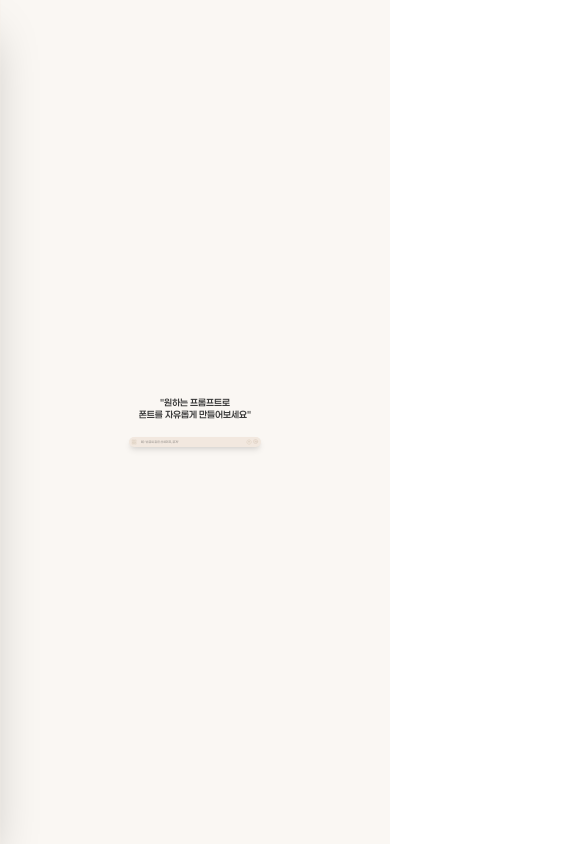
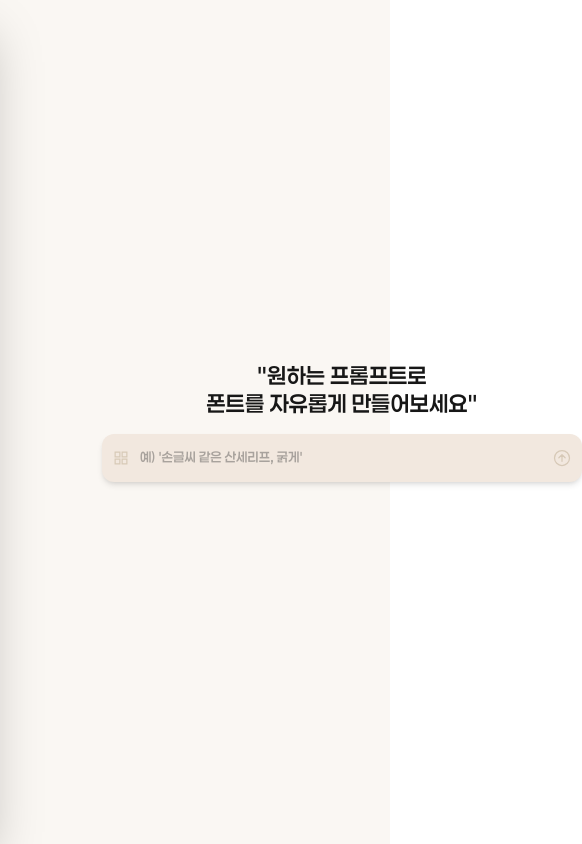
Before and after one commit to JEONJOOHYUN/MonoGlyph_FrontEnd, a Next.js app: page / in a window 390 px wide. Shown: the whole page, 582 px wide, since content can reach past the window. Built offline with nearby package versions, Linux system fonts and the light colour scheme.

Commit message:
아이콘 픽스 및 반응형 패치

```diff
--- a/app/(desktop)/page.tsx
+++ b/app/(desktop)/page.tsx
@@ -1,9 +1,13 @@
 "use client";
 
 import { useEffect, useMemo, useRef, useState } from "react";
-import { AiOutlineAppstore } from "react-icons/ai";
-import { FiSettings, FiFileText, FiSearch } from "react-icons/fi";
-import { IoArrowUpCircleOutline } from "react-icons/io5";
+import { AiOutlineAppstore } from "react-icons/ai"; // 사이드바
+import { FiFileText, FiSearch } from "react-icons/fi"; // "대기 중…"
+import { IoArrowUpCircleOutline } from "react-icons/io5"; // 업로드
+import { MdOutlineStyle, MdFontDownload } from "react-icons/md"; // "스타일 분석 및 생성중", "TTF 파일 생성완료!"
+import { RiAdminLine, RiFontSize } from "react-icons/ri"; // 관리자, "생성된 글자 분석중"
+import { BiFontFamily } from "react-icons/bi"; // "전체 글자 생성중"
+import { BsFileEarmarkFont } from "react-icons/bs"; // "폰트 파일 생성중"
 
 export default function Main() {
   const [open, setOpen] = useState(false);
@@ -23,7 +27,11 @@ export default function Main() {
   }
 
   return (
-    <div className={["min-h-screen bg-bg", "[--sw:22vw]"].join(" ")}>
+    <div
+      className={["min-h-screen bg-bg", "[--sw:clamp(260px,20vw,360px)]"].join(
+        " "
+      )}
+    >
       <aside
         aria-hidden={!open}
         className={[
@@ -33,28 +41,50 @@ export default function Main() {
         ].join(" ")}
       >
         <div className="flex py-[3vh] pl-[1vw]">
-          <div className="flex flex-col px-[0.2vw] font-italia text-text border-l-2 leading-none">
-            <span className="text-[1.82vw]">MonoGlyph</span>
-            <span className="text-[1.04vw]">Intelligence in Every Stroke</span>
+          <div className="flex flex-col px-[0.2vw] font-italia border-l-2 leading-none">
+            <span className="text-[clamp(18px,1.6vw,28px)]">MonoGlyph</span>
+            <span className="text-[clamp(12px,0.95vw,18px)]">
+              Intelligence in Every Stroke
+            </span>
           </div>
         </div>
 
-        <div className="pt-5 flex flex-col pl-[1vw] font-paper text-[1.4vw]">
-          <div>✨ 모노 전용 폰트 </div>
+        <div className="pt-5 flex flex-col pl-[1vw] font-paper text-[clamp(14px,1.1vw,18px)]">
+          <div>📙 사용방법 </div>
         </div>
 
-        <div className="absolute bottom-0 w-full p-4 flex flex-col items-center text-center font-paper">
+        <div
+          className="absolute bottom-0 inset-x-0
+                p-[clamp(12px,1.2vw,20px)]
+                flex flex-col items-center text-center font-paper"
+        >
           <img
             src="/images/문의.png"
             alt="문의하기"
-            className="w-20 h-20 mb-2"
+            className="w-[clamp(56px,5.8vw,88px)]
+               h-[clamp(56px,5.8vw,88px)]
+               mb-[clamp(6px,0.6vw,10px)]"
           />
-          <p className="text-sm text-text mb-3">
+
+          <p
+            className="text-[clamp(12px,0.95vw,16px)]
+                leading-[1.35]
+                mb-[clamp(8px,0.8vw,14px)]"
+          >
             버그가 발생하거나 이용 중 불편하신 사항을
             <br />
             자유롭게 남겨주시면 감사하겠습니다.
           </p>
-          <button className="btn-hover-invert w-full px-6 py-2 rounded-lg bg-bg text-text text-sm shadow transition-colors duration-500 ease-in-out">
+
+          <button
+            className="btn-hover-invert w-full
+               px-[clamp(12px,1vw,16px)]
+               py-[clamp(8px,0.8vw,12px)]
+               min-h-[clamp(36px,2.6vw,44px)]
+               rounded-[clamp(8px,0.8vw,12px)]
+               bg-bg text-[clamp(12px,0.95vw,16px)]
+               shadow transition-colors duration-500 ease-in-out"
+          >
             문의하기
           </button>
         </div>
@@ -102,29 +132,27 @@ function HomeView({
   onStart: () => void;
 }) {
   return (
-    <div className="w-full max-w-[50vw] min-h-screen mx-auto px-[3vw] grid place-items-center">
+    <div className="w-full max-w-[min(1100px,58vw)] min-h-screen mx-auto px-[clamp(20px,3vw,48px)] grid place-items-center">
       <div className="w-full">
-        <h1 className="text-center font-paper leading-tight text-[2.34vw] text-text">
+        <h1 className="text-center font-paper leading-tight text-[clamp(22px,2.2vw,40px)]">
           "원하는 프롬프트로
           <br />
           폰트를 자유롭게 만들어보세요"
         </h1>
 
         <div
-          className="
-            mx-auto mt-[2vh] flex items-center justify-between
-            h-[2.6vw] w-[33.85vw]
-            bg-sub text-main rounded-xl px-[0.63vw] shadow-md
-          "
+          className="mx-auto mt-[2vh] flex items-center justify-between bg-sub text-main rounded-xl shadow-md px-[clamp(10px,0.8vw,16px)]
+                     h-[clamp(48px,2.8vw,64px)] w-[clamp(480px,36vw,820px)]"
         >
-          <div className="flex items-center gap-[0.42vw]">
+          <div className="flex items-center gap-[clamp(6px,0.5vw,10px)]">
             <button
               onClick={() => setOpen((v) => !v)}
               aria-label="사이드바 토글"
             >
               <AiOutlineAppstore
                 className={[
-                  "text-[1.56vw] cursor-pointer hover:text-accent transition-colors duration-500 ease-in-out",
+                  "cursor-pointer hover:text-accent transition-colors duration-500 ease-in-out",
+                  "text-[clamp(18px,1.45vw,28px)]",
                   open && "text-accent",
                 ].join(" ")}
               />
@@ -138,14 +166,13 @@ function HomeView({
             onKeyDown={onKeyDown}
             placeholder="예) '손글씨 같은 산세리프, 굵게'"
             type="text"
-            className="flex-1 mx-[0.83vw] text-[0.78vw] font-paper text-text outline-none bg-transparent placeholder:text-text/40"
+            className="flex-1 mx-[clamp(10px,0.9vw,18px)] text-[clamp(13px,0.9vw,16px)] font-paper outline-none bg-transparent placeholder:text-text/40 text-text"
           />
 
-          <div className="flex items-center gap-[0.42vw]">
+          <div className="flex items-center gap-[clamp(6px,0.5vw,10px)]">
             <button aria-label="생성 시작" onClick={onStart}>
-              <IoArrowUpCircleOutline className="text-[1.56vw] cursor-pointer hover:text-accent transition-colors duration-500 ease-in-out" />
+              <IoArrowUpCircleOutline className="cursor-pointer hover:text-accent transition-colors duration-500 ease-in-out text-[clamp(20px,1.6vw,30px)]" />
             </button>
-            <FiSettings className="text-[1.3vw] cursor-pointer hover:text-accent transition-colors duration-500 ease-in-out" />
           </div>
         </div>
       </div>
@@ -159,11 +186,11 @@ function LoadingView({ onBack }: { onBack: () => void }) {
   const { message, pct } = useMemo(() => {
     const map: Record<number, string> = {
       0: "대기 중…",
-      200: "프롬프트 분석 중",
-      400: "글리프 생성 중",
-      600: "커닝·힌팅 최적화",
-      800: "미리보기 렌더링",
-      1000: "TTF 패키징 완료",
+      200: "스타일 분석 및 생성중",
+      400: "생성된 글자 분석중",
+      600: "전체 글자 생성중",
+      800: "폰트 파일 생성중",
+      1000: "TTF 파일 생성완료!",
     };
     const keys = Object.keys(map)
       .map(Number)
@@ -210,21 +237,23 @@ function LoadingView({ onBack }: { onBack: () => void }) {
 
   return (
     <div className="min-h-screen grid place-items-center">
-      <div className="w-full max-w-[40vw] px-[2vw] py-[2.6vh] rounded-2xl bg-sub/70 shadow-xl backdrop-blur font-paper">
-        <div className="relative h-[200px] grid place-items-center">
+      <div className="w-full max-w-[min(900px,42vw)] px-[clamp(16px,2vw,28px)] py-[clamp(16px,2.4vh,28px)] rounded-2xl bg-sub/70 shadow-xl backdrop-blur font-paper">
+        <div className="relative h-[clamp(160px,18vh,220px)] grid place-items-center">
           <div className="absolute animate-bob">
-            <FiFileText className="text-[78px] text-text/90" />
+            <FiFileText className="text-[clamp(54px,4.8vw,78px)]/90" />
           </div>
           <div className="absolute animate-orbit">
-            <FiSearch className="text-[46px] text-text/70" />
+            <FiSearch className="text-[clamp(32px,3vw,46px)]/70" />
           </div>
         </div>
 
         <div className="mt-4 text-center">
-          <p className="text-text text-[1.05vw] font-medium leading-tight">
+          <p className="text-[clamp(14px,1.05vw,18px)] font-medium leading-tight">
             {message}
           </p>
-          <p className="text-text/60 text-[0.78vw] mt-1">진행률 {pct}%</p>
+          <p className="text-text/60 text-[clamp(12px,0.9vw,16px)] mt-1">
+            진행률 {pct}%
+          </p>
         </div>
 
         <div className="mt-4">
@@ -243,12 +272,12 @@ function LoadingView({ onBack }: { onBack: () => void }) {
         <div className="mt-6 flex items-center justify-center gap-3">
           <button
             onClick={onBack}
-            className="btn-hover-invert px-4 py-2 rounded-lg bg-bg text-text text-sm shadow transition-colors duration-500 ease-in-out "
+            className="btn-hover-invert px-4 py-2 rounded-lg bg-bg text-sm shadow transition-colors duration-500 ease-in-out "
           >
             돌아가기
           </button>
           {code >= 1000 && (
-            <button className="btn-hover-invert px-4 py-2 rounded-lg bg-bg text-text text-sm shadow transition-colors duration-500 ease-in-out active:opacity-80">
+            <button className="btn-hover-invert px-4 py-2 rounded-lg bg-bg text-sm shadow transition-colors duration-500 ease-in-out active:opacity-80">
               TTF 다운로드
             </button>
           )}
```
